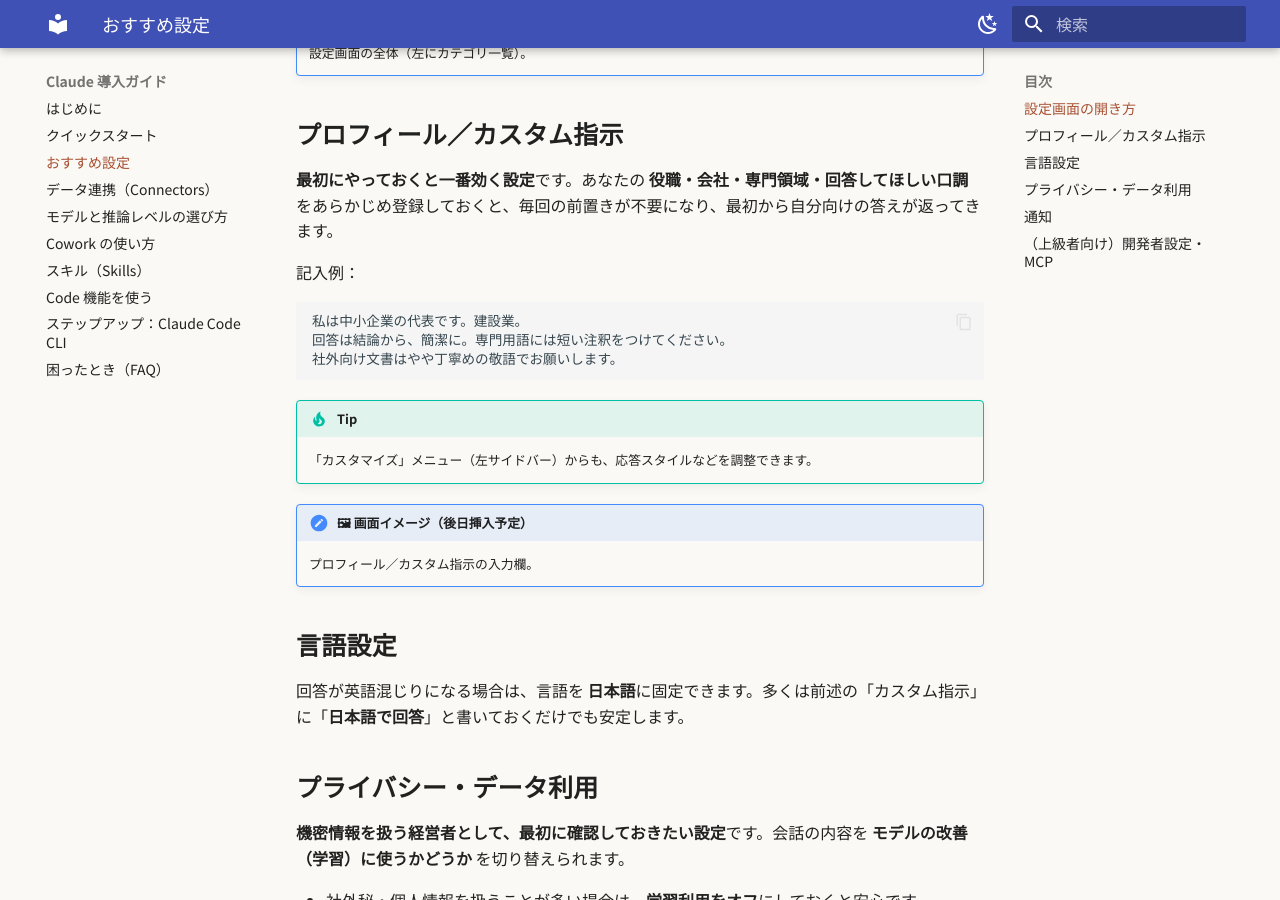
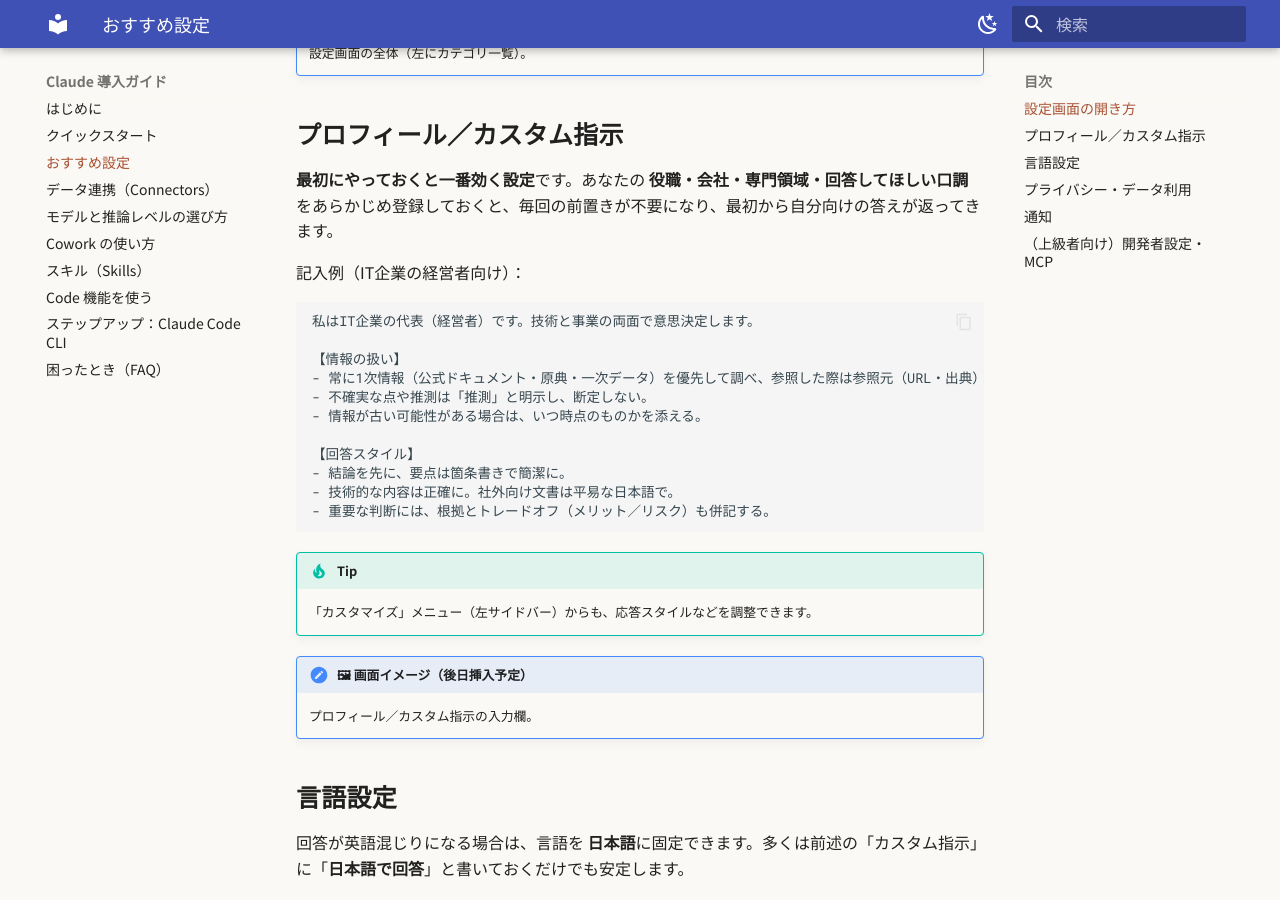
Before and after one commit to redjp/claude_setup_guide, an MkDocs documentation site: the page built from docs/settings.md, in a window 1280 px wide and 900 px high, scrolled down 426 px. Built offline with MkDocs 1.6.1 and Material for MkDocs 9.7.7, drawn with Linux system fonts in a browser that asks for light colours.

Commit message:
Settings: make custom-instruction example practical for an IT-company exec
1次情報優先・参照元明記・不確実性の明示など、意思決定に効く例に差し替え。

Co-Authored-By: Claude Opus 4.8 <noreply@anthropic.com>

````diff
--- a/docs/settings.md
+++ b/docs/settings.md
@@ -13,12 +13,20 @@
 
 **最初にやっておくと一番効く設定**です。あなたの **役職・会社・専門領域・回答してほしい口調** をあらかじめ登録しておくと、毎回の前置きが不要になり、最初から自分向けの答えが返ってきます。
 
-記入例：
+記入例（IT企業の経営者向け）：
 
 ```text
-私は中小企業の代表です。建設業。
-回答は結論から、簡潔に。専門用語には短い注釈をつけてください。
-社外向け文書はやや丁寧めの敬語でお願いします。
+私はIT企業の代表（経営者）です。技術と事業の両面で意思決定します。
+
+【情報の扱い】
+- 常に1次情報（公式ドキュメント・原典・一次データ）を優先して調べ、参照した際は参照元（URL・出典）を出力に添える。
+- 不確実な点や推測は「推測」と明示し、断定しない。
+- 情報が古い可能性がある場合は、いつ時点のものかを添える。
+
+【回答スタイル】
+- 結論を先に、要点は箇条書きで簡潔に。
+- 技術的な内容は正確に。社外向け文書は平易な日本語で。
+- 重要な判断には、根拠とトレードオフ（メリット／リスク）も併記する。
 ```
 
 !!! tip
````
